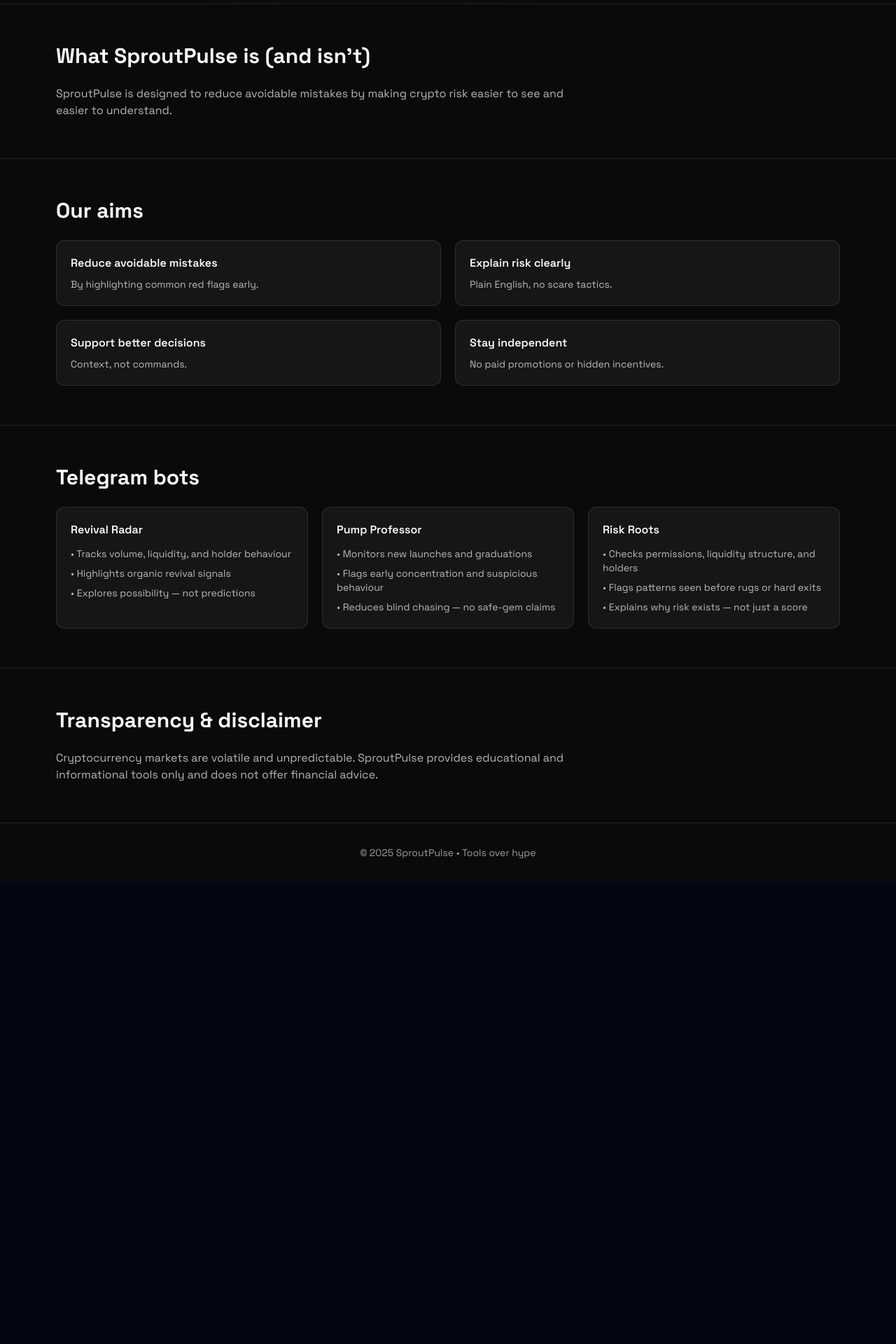
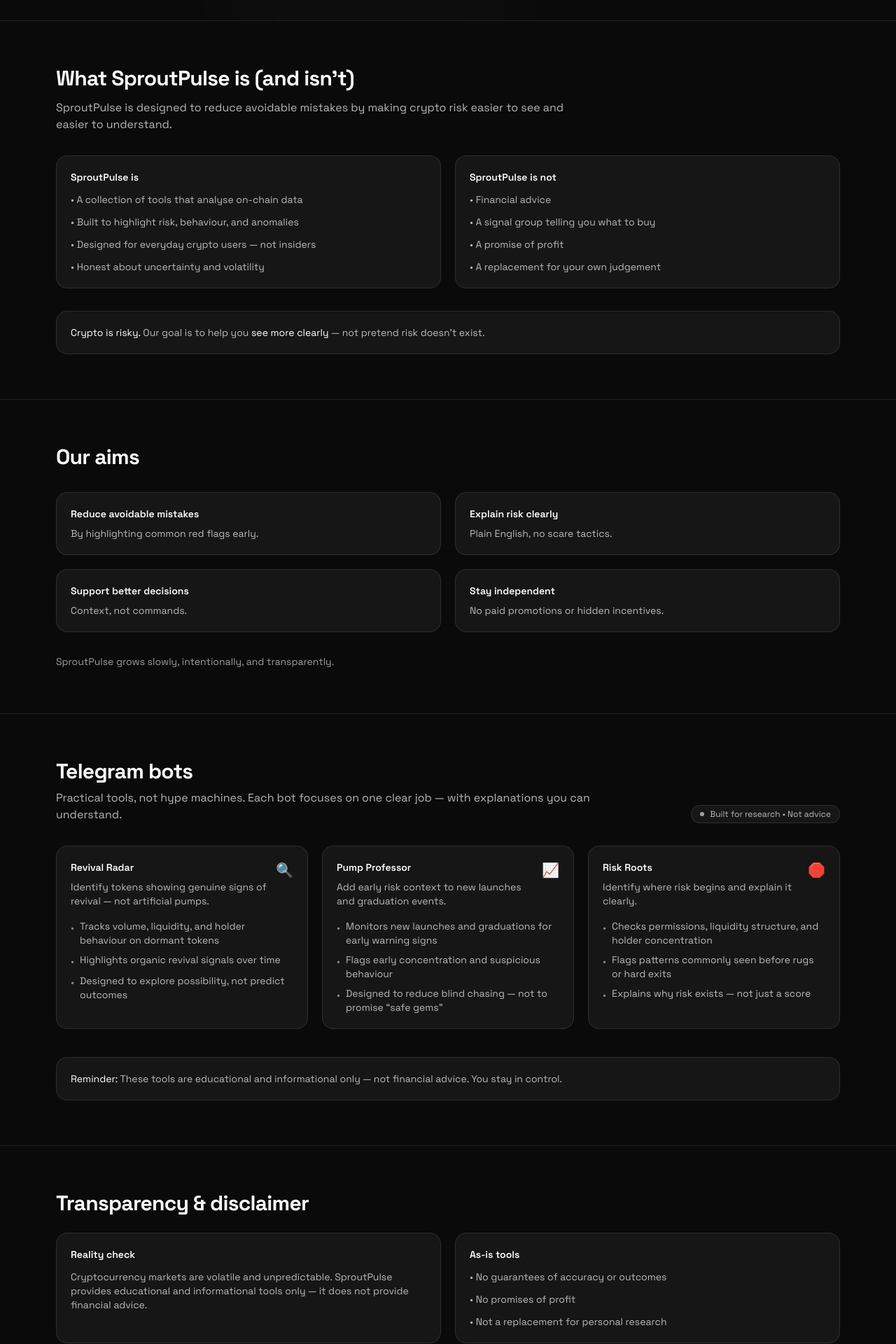
Before and after one commit to JimboBWFC/sproutpulse, a React (Vite) app: page / in a window 1280 px wide. Shown: the part 860-2780 px from the top of the page at 70% size. Before the commit the page ends 2120 px from the top, so only its background shows below. Built offline with nearby package versions, Linux system fonts and the light colour scheme.

Commit message:
Update homepage copy and bots cards (Risk Roots)

```diff
--- a/src/App.jsx
+++ b/src/App.jsx
@@ -1,4 +1,6 @@
+// src/App.jsx
 import React from "react";
+import logo from "./assets/sproutpulse-logo.png";
 
 export default function App() {
   return (
@@ -8,7 +10,7 @@
         <div className="mx-auto flex max-w-6xl items-center justify-between px-4 py-3">
           <div className="flex items-center gap-3">
             <img
-              src="/logo.png"
+              src={logo}
               alt="SproutPulse"
               className="h-9 w-9 rounded-xl ring-1 ring-white/10 object-contain bg-white/5 p-1"
             />
@@ -19,10 +21,18 @@
           </div>
 
           <nav className="hidden items-center gap-6 text-sm text-white/70 md:flex">
-            <a href="#what" className="hover:text-white">What it is</a>
-            <a href="#aims" className="hover:text-white">Aims</a>
-            <a href="#bots" className="hover:text-white">Bots</a>
-            <a href="#transparency" className="hover:text-white">Transparency</a>
+            <a href="#what" className="hover:text-white">
+              What it is
+            </a>
+            <a href="#aims" className="hover:text-white">
+              Aims
+            </a>
+            <a href="#bots" className="hover:text-white">
+              Bots
+            </a>
+            <a href="#transparency" className="hover:text-white">
+              Transparency
+            </a>
           </nav>
 
           <a
@@ -44,6 +54,7 @@
 
           <div className="mx-auto max-w-6xl px-4 py-14 md:py-20">
             <div className="grid gap-10 md:grid-cols-12 md:items-center">
+              {/* LEFT */}
               <div className="md:col-span-7">
                 <div className="inline-flex items-center gap-2 rounded-full border border-white/10 bg-white/5 px-3 py-1 text-xs text-white/70">
                   <span className="h-1.5 w-1.5 rounded-full bg-white/60" />
@@ -55,8 +66,8 @@
                 </h1>
 
                 <p className="mt-4 text-lg text-white/70 md:text-xl">
-                  <span className="text-white">SproutPulse helps you understand crypto risk</span>, not chase hype.
-                  We build simple, transparent tools that add clarity so you can make{" "}
+                  <span className="text-white">SproutPulse helps you understand crypto risk</span>, not chase hype. We
+                  build simple, transparent tools that add clarity so you can make{" "}
                   <span className="text-white">your own</span> informed decisions.
                 </p>
 
@@ -82,7 +93,7 @@
                 </div>
               </div>
 
-              {/* RIGHT PANEL */}
+              {/* RIGHT */}
               <div className="md:col-span-5">
                 <div className="rounded-2xl border border-white/10 bg-white/5 p-5">
                   <div className="text-sm font-semibold text-white">SproutPulse principle</div>
@@ -90,10 +101,10 @@
                     “SproutPulse doesn’t tell you what to buy. It helps you understand what you’re looking at.”
                   </p>
 
-                  {/* VIDEO */}
+                  {/* VIDEO (from /public) */}
                   <div className="mt-4 overflow-hidden rounded-xl border border-white/10 bg-neutral-950/40">
                     <video
-                      src="/sproutvid1.mp4"
+                      src="/sproutpulse-site/sproutpulsebanvid.mp4"
                       className="w-full h-full object-contain"
                       autoPlay
                       loop
@@ -112,7 +123,7 @@
 
                   <div className="mt-4 grid gap-3">
                     <MiniCard title="Revival Radar" desc="Spots genuine revival signals in dormant tokens." />
-                    <MiniCard title="Pump Professor" desc="Adds early risk context to new launches." />
+                    <MiniCard title="Pump Professor" desc="Adds early risk context to new launches and graduations." />
                     <MiniCard title="Risk Roots" desc="Shows where structural and behavioural risk begins." />
                   </div>
                 </div>
@@ -122,97 +133,238 @@
         </section>
 
         {/* WHAT */}
-        <Section id="what" title="What SproutPulse is (and isn’t)">
-          <p className="text-white/70 max-w-3xl">
-            SproutPulse is designed to reduce avoidable mistakes by making crypto risk easier to see and easier to understand.
+        <section id="what" className="border-t border-white/10">
+          <div className="mx-auto max-w-6xl px-4 py-14 md:py-16">
+            <h2 className="text-2xl font-bold tracking-tight md:text-3xl">What SproutPulse is (and isn’t)</h2>
+            <p className="mt-3 max-w-3xl text-white/70">
+              SproutPulse is designed to reduce avoidable mistakes by making crypto risk easier to see and easier to
+              understand.
             </p>
-        </Section>
+
+            <div className="mt-8 grid gap-5 md:grid-cols-2">
+              <Card title="SproutPulse is">
+                <ul className="space-y-3 text-sm text-white/70">
+                  <li>• A collection of tools that analyse on-chain data</li>
+                  <li>• Built to highlight risk, behaviour, and anomalies</li>
+                  <li>• Designed for everyday crypto users — not insiders</li>
+                  <li>• Honest about uncertainty and volatility</li>
+                </ul>
+              </Card>
+
+              <Card title="SproutPulse is not">
+                <ul className="space-y-3 text-sm text-white/70">
+                  <li>• Financial advice</li>
+                  <li>• A signal group telling you what to buy</li>
+                  <li>• A promise of profit</li>
+                  <li>• A replacement for your own judgement</li>
+                </ul>
+              </Card>
+            </div>
+
+            <div className="mt-8 rounded-2xl border border-white/10 bg-white/5 p-5">
+              <p className="text-sm text-white/70">
+                <span className="text-white">Crypto is risky.</span> Our goal is to help you{" "}
+                <span className="text-white">see more clearly</span> — not pretend risk doesn’t exist.
+              </p>
+            </div>
+          </div>
+        </section>
 
         {/* AIMS */}
-        <Section id="aims" title="Our aims">
-          <div className="grid gap-5 md:grid-cols-2">
+        <section id="aims" className="border-t border-white/10">
+          <div className="mx-auto max-w-6xl px-4 py-14 md:py-16">
+            <h2 className="text-2xl font-bold tracking-tight md:text-3xl">Our aims</h2>
+
+            <div className="mt-8 grid gap-5 md:grid-cols-2">
               <Feature title="Reduce avoidable mistakes" desc="By highlighting common red flags early." />
               <Feature title="Explain risk clearly" desc="Plain English, no scare tactics." />
               <Feature title="Support better decisions" desc="Context, not commands." />
               <Feature title="Stay independent" desc="No paid promotions or hidden incentives." />
             </div>
-        </Section>
 
-        {/* BOTS */}
-        <Section id="bots" title="Telegram bots">
-          <div className="grid gap-5 md:grid-cols-3">
-            <BotCard
+            <p className="mt-8 max-w-3xl text-sm text-white/60">
+              SproutPulse grows slowly, intentionally, and transparently.
+            </p>
+          </div>
+        </section>
+
+        {/* BOTS (3-bullet cards) */}
+        <section id="bots" className="border-t border-white/10">
+          <div className="mx-auto max-w-6xl px-4 py-14 md:py-16">
+            <div className="flex flex-col gap-2 md:flex-row md:items-end md:justify-between">
+              <div>
+                <h2 className="text-2xl font-bold tracking-tight md:text-3xl">Telegram bots</h2>
+                <p className="mt-2 max-w-3xl text-white/70">
+                  Practical tools, not hype machines. Each bot focuses on one clear job — with explanations you can
+                  understand.
+                </p>
+              </div>
+
+              <div className="mt-4 md:mt-0">
+                <div className="inline-flex items-center gap-2 rounded-full border border-white/10 bg-white/5 px-3 py-1 text-xs text-white/70">
+                  <span className="h-1.5 w-1.5 rounded-full bg-white/60" />
+                  Built for research • Not advice
+                </div>
+              </div>
+            </div>
+
+            <div className="mt-8 grid gap-5 md:grid-cols-3">
+              <BotCard3
+                icon="🔍"
                 title="Revival Radar"
+                purpose="Identify tokens showing genuine signs of revival — not artificial pumps."
                 bullets={[
-                "Tracks volume, liquidity, and holder behaviour",
-                "Highlights organic revival signals",
-                "Explores possibility — not predictions",
+                  "Tracks volume, liquidity, and holder behaviour on dormant tokens",
+                  "Highlights organic revival signals over time",
+                  "Designed to explore possibility, not predict outcomes",
                 ]}
               />
-            <BotCard
+
+              <BotCard3
+                icon="📈"
                 title="Pump Professor"
+                purpose="Add early risk context to new launches and graduation events."
                 bullets={[
-                "Monitors new launches and graduations",
+                  "Monitors new launches and graduations for early warning signs",
                   "Flags early concentration and suspicious behaviour",
-                "Reduces blind chasing — no safe-gem claims",
+                  "Designed to reduce blind chasing — not to promise “safe gems”",
                 ]}
               />
-            <BotCard
+
+              <BotCard3
+                icon="🛑"
                 title="Risk Roots"
+                purpose="Identify where risk begins and explain it clearly."
                 bullets={[
-                "Checks permissions, liquidity structure, and holders",
-                "Flags patterns seen before rugs or hard exits",
+                  "Checks permissions, liquidity structure, and holder concentration",
+                  "Flags patterns commonly seen before rugs or hard exits",
                   "Explains why risk exists — not just a score",
                 ]}
               />
             </div>
-        </Section>
+
+            <div className="mt-10 rounded-2xl border border-white/10 bg-white/5 p-5">
+              <p className="text-sm text-white/70">
+                <span className="text-white">Reminder:</span> These tools are educational and informational only — not
+                financial advice. You stay in control.
+              </p>
+            </div>
+          </div>
+        </section>
 
         {/* TRANSPARENCY */}
-        <Section id="transparency" title="Transparency & disclaimer">
-          <p className="text-white/70 max-w-3xl">
-            Cryptocurrency markets are volatile and unpredictable. SproutPulse provides educational and informational
-            tools only and does not offer financial advice.
+        <section id="transparency" className="border-t border-white/10">
+          <div className="mx-auto max-w-6xl px-4 py-14 md:py-16">
+            <h2 className="text-2xl font-bold tracking-tight md:text-3xl">Transparency & disclaimer</h2>
+
+            <div className="mt-6 grid gap-5 md:grid-cols-2">
+              <Card title="Reality check">
+                <p className="text-sm text-white/70">
+                  Cryptocurrency markets are volatile and unpredictable. SproutPulse provides educational and
+                  informational tools only — it does not provide financial advice.
                 </p>
-        </Section>
+              </Card>
+
+              <Card title="As-is tools">
+                <ul className="space-y-3 text-sm text-white/70">
+                  <li>• No guarantees of accuracy or outcomes</li>
+                  <li>• No promises of profit</li>
+                  <li>• Not a replacement for personal research</li>
+                </ul>
+              </Card>
+            </div>
+
+            <div className="mt-8 rounded-2xl border border-white/10 bg-white/5 p-6">
+              <p className="text-sm text-white/70">If something looks risky — it probably is.</p>
+            </div>
+          </div>
+        </section>
+
+        {/* PHILOSOPHY / CTA */}
+        <section className="border-t border-white/10">
+          <div className="mx-auto max-w-6xl px-4 py-14 md:py-16">
+            <div className="rounded-2xl border border-white/10 bg-white/5 p-7 md:p-10">
+              <p className="text-lg font-semibold text-white md:text-xl">
+                “Slow growth is healthy. Clarity beats hype. Tools should empower users — not exploit them.”
+              </p>
+              <p className="mt-3 max-w-3xl text-sm text-white/70">
+                SproutPulse is being built quietly, with care, for people who want fewer surprises and more
+                understanding.
+              </p>
+
+              <div className="mt-6 flex flex-col gap-3 sm:flex-row">
+                <a
+                  href="#bots"
+                  className="rounded-xl bg-white px-5 py-3 text-sm font-semibold text-neutral-950 hover:opacity-90"
+                >
+                  Explore the bots
+                </a>
+                <a
+                  href="#what"
+                  className="rounded-xl border border-white/15 bg-white/5 px-5 py-3 text-sm font-semibold text-white hover:bg-white/10"
+                >
+                  Read the principles
+                </a>
+              </div>
+            </div>
+          </div>
+        </section>
       </main>
 
-      <footer className="border-t border-white/10 py-8 text-center text-sm text-white/60">
-        © {new Date().getFullYear()} SproutPulse • Tools over hype
+      {/* FOOTER */}
+      <footer className="border-t border-white/10">
+        <div className="mx-auto max-w-6xl px-4 py-8">
+          <div className="flex flex-col gap-2 text-sm text-white/60 md:flex-row md:items-center md:justify-between">
+            <div>© {new Date().getFullYear()} SproutPulse</div>
+            <div className="flex flex-wrap gap-x-4 gap-y-1">
+              <span>Educational tools only • Not financial advice</span>
+              <span className="hidden md:inline">•</span>
+              <span>Built quietly • Tools over hype</span>
+            </div>
+          </div>
+        </div>
       </footer>
     </div>
   );
 }
 
-/* COMPONENTS */
+/* ---------- small presentational components ---------- */
 
-function Section({ id, title, children }) {
+function Card({ title, children }) {
   return (
-    <section id={id} className="border-t border-white/10">
-      <div className="mx-auto max-w-6xl px-4 py-14">
-        <h2 className="text-2xl font-bold md:text-3xl mb-6">{title}</h2>
-        {children}
+    <div className="rounded-2xl border border-white/10 bg-white/5 p-5">
+      <div className="text-sm font-semibold text-white">{title}</div>
+      <div className="mt-3">{children}</div>
     </div>
-    </section>
   );
 }
 
 function Feature({ title, desc }) {
   return (
-    <div className="rounded-xl border border-white/10 bg-white/5 p-5">
-      <div className="font-semibold">{title}</div>
+    <div className="rounded-2xl border border-white/10 bg-white/5 p-5">
+      <div className="text-sm font-semibold text-white">{title}</div>
       <p className="mt-2 text-sm text-white/70">{desc}</p>
     </div>
   );
 }
 
-function BotCard({ title, bullets }) {
+function BotCard3({ icon, title, purpose, bullets }) {
   return (
-    <div className="rounded-xl border border-white/10 bg-white/5 p-5">
-      <div className="font-semibold">{title}</div>
-      <ul className="mt-3 space-y-2 text-sm text-white/70">
+    <div className="rounded-2xl border border-white/10 bg-white/5 p-5">
+      <div className="flex items-start justify-between gap-3">
+        <div>
+          <div className="text-sm font-semibold text-white">{title}</div>
+          <p className="mt-2 text-sm text-white/70">{purpose}</p>
+        </div>
+        <div className="text-xl">{icon}</div>
+      </div>
+
+      <ul className="mt-4 space-y-2 text-sm text-white/70">
         {bullets.map((b) => (
-          <li key={b}>• {b}</li>
+          <li key={b} className="flex gap-2">
+            <span className="mt-0.5 text-white/50">•</span>
+            <span>{b}</span>
+          </li>
         ))}
       </ul>
     </div>
@@ -221,18 +373,18 @@
 
 function MiniCard({ title, desc }) {
   return (
-    <div className="rounded-lg border border-white/10 bg-neutral-950/40 p-3">
-      <div className="text-xs font-semibold">{title}</div>
-      <p className="text-xs text-white/60 mt-1">{desc}</p>
+    <div className="rounded-xl border border-white/10 bg-neutral-950/40 p-4">
+      <div className="text-xs font-semibold text-white/80">{title}</div>
+      <p className="mt-1 text-xs text-white/60">{desc}</p>
     </div>
   );
 }
 
 function StatPill({ title, desc }) {
   return (
-    <div className="rounded-xl border border-white/10 bg-white/5 p-4">
-      <div className="text-xs font-semibold">{title}</div>
-      <div className="text-xs text-white/60 mt-1">{desc}</div>
+    <div className="rounded-2xl border border-white/10 bg-white/5 p-4">
+      <div className="text-xs font-semibold text-white">{title}</div>
+      <div className="mt-1 text-xs text-white/60">{desc}</div>
     </div>
   );
 }
```
Lines whose indentation alone changed are shown as unchanged.
